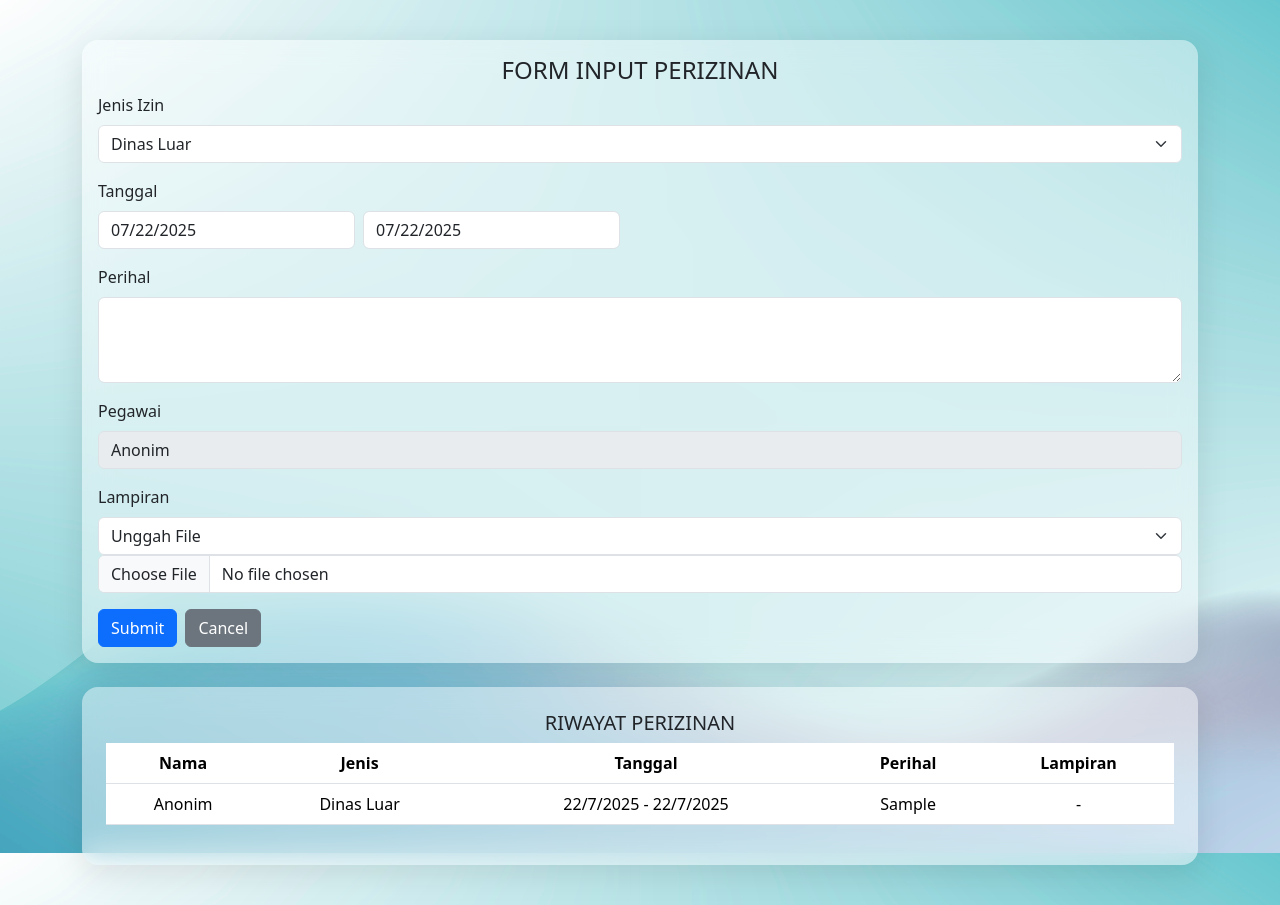
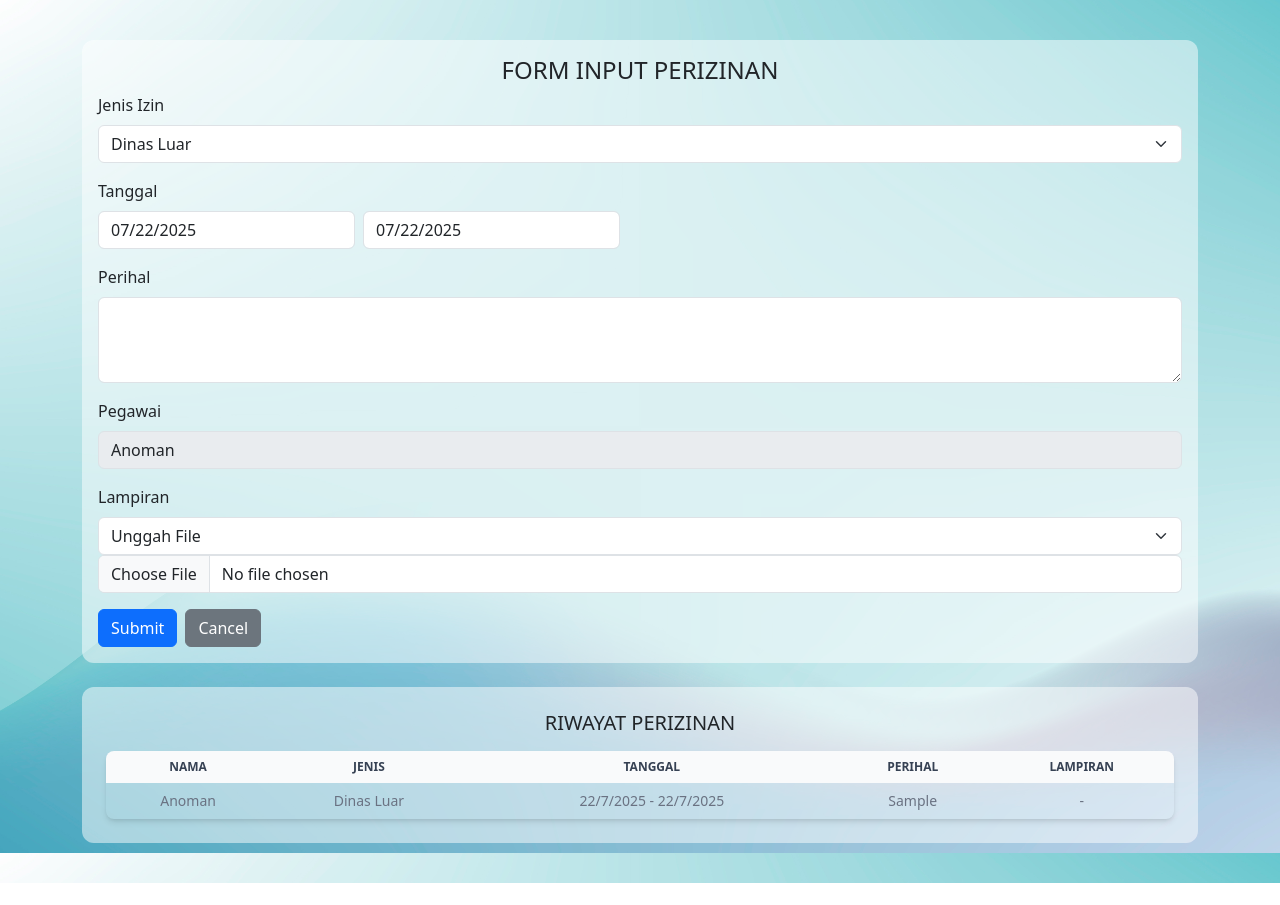
Before and after one commit to denytys/absensinew, a React (Vite) app: page /izin in a window 1280 px wide. Both pictures are taken after typing "Sample" into the empty fields and a click on the button "Submit". After the commit the page ends 883 px from the top, so only its background shows below. Built offline with nearby package versions, Linux system fonts and the light colour scheme.

Commit message:
penyesuaian tailwind

```diff
--- a/package.json
+++ b/package.json
@@ -4,7 +4,7 @@
   "version": "0.0.0",
   "type": "module",
   "scripts": {
-    "dev": "vite",
+    "dev": "vite --host",
     "build": "vite build",
     "lint": "eslint .",
     "preview": "vite preview"
@@ -14,6 +14,7 @@
     "axios": "^1.10.0",
     "bootstrap": "^5.3.7",
     "bootstrap-icons": "^1.13.1",
+    "flowbite": "^3.1.2",
     "leaflet": "^1.9.4",
     "lucide-react": "^0.525.0",
     "react": "^19.1.0",
--- a/src/App.css
+++ b/src/App.css
@@ -34,12 +34,12 @@ footer {
   display: block;
 }
 
-.glass-card {
+/* .glass-card {
   background: rgba(255, 255, 255, 0.45);
   backdrop-filter: blur(14px);
   border-radius: 16px;
   box-shadow: 0 8px 32px rgba(0, 0, 0, 0.1);
-}
+} */
 
 .dropdown-menu {
   background: rgba(255, 255, 255, 0.6);
--- a/src/EditProfile.jsx
+++ b/src/EditProfile.jsx
@@ -39,7 +39,7 @@ export default function EditProfile() {
 
   return (
     <div className="container">
-      <div className="glass-card p-4">
+      <div className="bg-white bg-opacity-50 rounded-xl p-4">
         <h3>Ganti Foto Profil</h3>
         <div className="mb-3">
           <label className="form-label">Foto Baru (max 5MB)</label>
--- a/src/Login.jsx
+++ b/src/Login.jsx
@@ -110,7 +110,7 @@ export default function Login() {
           </div>
         </div>
 
-        <div className="justify-items-center">
+        <div className="flex flex-col items-center">
           <img
             src="logo-e-presensi.png"
             alt="logo"
--- a/src/components/FormPerizinan.jsx
+++ b/src/components/FormPerizinan.jsx
@@ -3,7 +3,7 @@ import DatePicker from "react-datepicker";
 import "react-datepicker/dist/react-datepicker.css";
 
 export default function FormPerizinan() {
-  const user = JSON.parse(localStorage.getItem("user")) || { nama: "Anonim" };
+  const user = JSON.parse(sessionStorage.getItem("user")) || { nama: "Anoman" };
 
   const [jenis, setJenis] = useState("Dinas Luar");
   const [tanggalAwal, setTanggalAwal] = useState(new Date());
@@ -21,7 +21,7 @@ export default function FormPerizinan() {
   const canvasRef = useRef(null);
 
   const [perizinanList, setPerizinanList] = useState(
-    () => JSON.parse(localStorage.getItem("perizinanList")) || []
+    () => JSON.parse(sessionStorage.getItem("perizinanList")) || []
   );
 
   // Handle file change (upload file)
@@ -89,7 +89,7 @@ export default function FormPerizinan() {
 
     const updatedList = [newData, ...perizinanList];
     setPerizinanList(updatedList);
-    localStorage.setItem("perizinanList", JSON.stringify(updatedList));
+    sessionStorage.setItem("perizinanList", JSON.stringify(updatedList));
 
     // Reset form
     setJenis("Dinas Luar");
@@ -121,7 +121,7 @@ export default function FormPerizinan() {
 
   return (
     <div className="container py-2">
-      <div className="glass-card p-3 mb-4">
+      <div className="bg-white bg-opacity-50 rounded-xl p-3 mb-4">
         <h4>FORM INPUT PERIZINAN</h4>
         <form onSubmit={handleSubmit}>
           <div className="mb-3">
@@ -181,26 +181,15 @@ export default function FormPerizinan() {
               value={lampiranMode}
               onChange={(e) => {
                 setLampiranMode(e.target.value);
+                setImageData(null); // Clear the image data if mode changes
                 setLampiran(null); // Clear the lampiran if mode changes
-                setImageData(null); // Clear the image data if mode changes
                 setPermissionPrompt(false); // Reset permission prompt
               }}
             >
               <option value="kosong">---</option>
+              <option value="camera">Open Kamera</option>
               <option value="file">Unggah File</option>
-              <option value="camera">Open Kamera</option>
             </select>
-
-            {lampiranMode === "file" && (
-              <div>
-                <input
-                  type="file"
-                  accept="image/*,application/pdf"
-                  className="form-control"
-                  onChange={handleFileChange}
-                />
-              </div>
-            )}
 
             {lampiranMode === "camera" && (
               <div>
@@ -226,6 +215,17 @@ export default function FormPerizinan() {
                 ) : (
                   <p>kamera sedang dimuat...</p>
                 )}
+              </div>
+            )}
+
+            {lampiranMode === "file" && (
+              <div>
+                <input
+                  type="file"
+                  accept="image/*,application/pdf"
+                  className="form-control"
+                  onChange={handleFileChange}
+                />
               </div>
             )}
 
@@ -276,34 +276,36 @@ export default function FormPerizinan() {
         </div>
       )}
 
-      <div className="glass-card p-4">
-        <h5>RIWAYAT PERIZINAN</h5>
-        <table className="table table-glass">
-          <thead>
+      <div className="bg-white bg-opacity-50 rounded-xl p-4">
+        <h5 className="mb-3">RIWAYAT PERIZINAN</h5>
+        <div className="relative overflow-x-auto shadow-md sm:rounded-lg">
+          <table className="w-full text-sm text-left rtl:text-right text-gray-500 dark:text-gray-400">
+            <thead className="text-xs text-gray-700 uppercase bg-gray-50 dark:bg-gray-700 dark:text-gray-400">
               <tr>
-              <th>Nama</th>
-              <th>Jenis</th>
-              <th>Tanggal</th>
-              <th>Perihal</th>
-              <th>Lampiran</th>
+                <th className="p-2 text-center">Nama</th>
+                <th className="p-2 text-center">Jenis</th>
+                <th className="p-2 text-center">Tanggal</th>
+                <th className="p-2 text-center">Perihal</th>
+                <th className="p-2 text-center">Lampiran</th>
               </tr>
             </thead>
             <tbody>
               {perizinanList.map((p) => (
                 <tr key={p.id}>
-                <td>{p.nama}</td>
-                <td>{p.jenis}</td>
-                <td>
+                  <td className="p-2 text-center">{p.nama}</td>
+                  <td className="p-2 text-center">{p.jenis}</td>
+                  <td className="p-2 text-center">
                     {new Date(p.tanggalAwal).toLocaleDateString("id-ID")} -{" "}
                     {new Date(p.tanggalAkhir).toLocaleDateString("id-ID")}
                   </td>
-                <td>{p.perihal}</td>
-                <td>{p.lampiran || "-"}</td>
+                  <td className="p-2 text-center">{p.perihal}</td>
+                  <td className="p-2 text-center">{p.lampiran || "-"}</td>
                 </tr>
               ))}
             </tbody>
           </table>
         </div>
       </div>
+    </div>
   );
 }
--- a/src/components/LocationCard.jsx
+++ b/src/components/LocationCard.jsx
@@ -17,7 +17,7 @@ export default function LocationCard({ location, onRefresh }) {
   }, [location]);
 
   return (
-    <div className="glass-card p-3">
+    <div className="bg-white bg-opacity-50 rounded-xl p-3">
       <div className="d-flex justify-content-between align-items-center mb-3">
         {/* <h5 className="card-title mb-0">Lokasi Anda</h5> */}
         <button onClick={onRefresh} className="btn btn-outline-primary btn-m">
--- a/src/components/PresensiSection.jsx
+++ b/src/components/PresensiSection.jsx
@@ -5,7 +5,7 @@ export default function PresensiSection({
   sudahPulang,
 }) {
   return (
-    <div className="glass-card p-3 mb-2 glass-card">
+    <div className="bg-white bg-opacity-50 rounded-xl p-3 mb-2">
       <div className="d-flex mb-3">
         <button
           className="btn btn-success me-2"
--- a/src/components/ProfileCard.jsx
+++ b/src/components/ProfileCard.jsx
@@ -14,7 +14,6 @@ export default function ProfileCard() {
           return;
         }
 
-        // Pakai index.php sesuai default CI3 jika belum dihapus dengan .htaccess
         const apiUrl = "http://localhost/absensi-be/index.php/auth/profile";
 
         const response = await axios.get(apiUrl, {
@@ -59,11 +58,10 @@ export default function ProfileCard() {
   }
 
   return (
-    <div className="glass-card p-3">
-      <div className="card-body">
-        <h5 className="card-title">{profile.nama}</h5>
-        <p className="card-text">{profile.nip}</p>
-        <p className="card-text">UPT: {profile.upt_nama}</p>
+    <div className="bg-white bg-opacity-50 rounded-xl p-3 mb-3">
+      <div className="text-left md:text-center">
+        <h5>{profile.nama}</h5>
+        <p>{profile.nip}</p>
       </div>
     </div>
   );
```
Also changed, not shown: 2 other files (tests, documents, lock files or other folders). Lines whose indentation alone changed are shown as unchanged.
